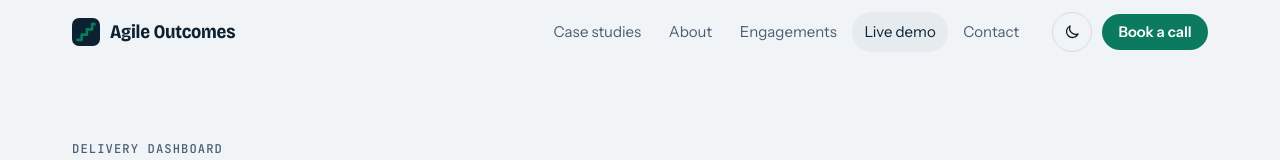
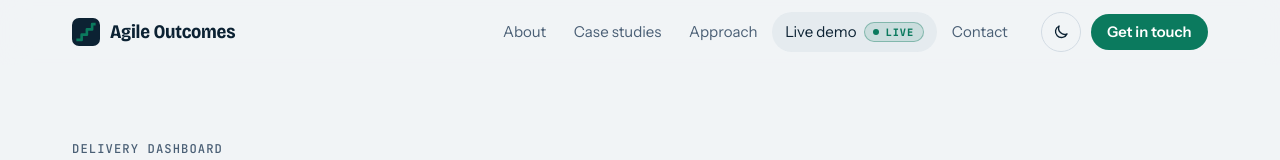
Before and after one commit to russwingfield-agile/agile-outcomes-site, a plain HTML site: page public/demo/index.html in a window 1280 px wide. Shown: the top 160 px of the page. Drawn offline with nearby package versions, Linux system fonts and the light colour scheme; no server answers.

Commit message:
Make the demo page nav match the home page, including the Live tag
Co-Authored-By: Claude Sonnet 5.5 <noreply@anthropic.com>
Claude-Session: https://claude.ai/code/session_01Sg2qP5WH75KQHQB4FL5Wvw

```diff
--- a/public/demo/index.html
+++ b/public/demo/index.html
@@ -33,10 +33,10 @@
       <span>Agile Outcomes</span>
     </a>
     <nav class="nav" aria-label="Main">
+      <a href="/#about">About</a>
       <a href="/#cases">Case studies</a>
-      <a href="/#about">About</a>
-      <a href="/#engagements">Engagements</a>
-      <a href="/demo/" aria-current="true">Live demo</a>
+      <a href="/#engagements">Approach</a>
+      <a href="/demo/" class="nav-live" aria-current="true">Live demo <span class="live-tag">Live</span></a>
       <a href="/#contact">Contact</a>
     </nav>
     <div class="bar-actions">
@@ -44,7 +44,7 @@
         <span class="i-moon"><svg viewBox="0 0 24 24" aria-hidden="true"><path d="M20 14.5A8 8 0 0 1 9.5 4a8 8 0 1 0 10.5 10.5Z"/></svg></span>
         <span class="i-sun" hidden><svg viewBox="0 0 24 24" aria-hidden="true"><circle cx="12" cy="12" r="4"/><path d="M12 2v2M12 20v2M4.9 4.9l1.4 1.4M17.7 17.7l1.4 1.4M2 12h2M20 12h2M4.9 19.1l1.4-1.4M17.7 6.3l1.4-1.4"/></svg></span>
       </button>
-      <a class="btn btn-sm" href="/#book">Book a call</a>
+      <a class="btn btn-sm" href="/#book">Get in touch</a>
     </div>
   </div>
 </header>
```
